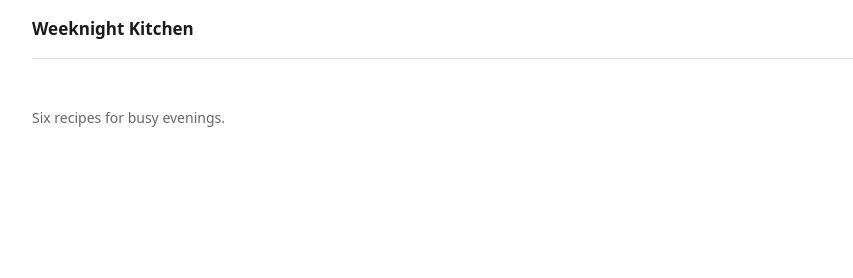
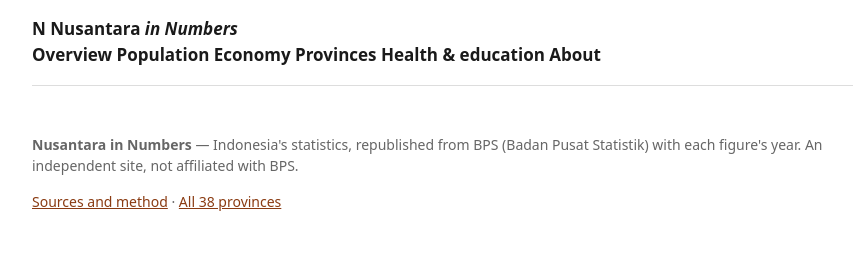
Before and after one commit to turirer/best-national-statistics-site, a plain HTML site: page app/index.html in a window 1280 px wide. Shown: the whole page, without its empty margins (178-1031 px from the left). Drawn offline with Linux system fonts and the light colour scheme.

Commit message:
Add app/index.html

```diff
--- a/app/index.html
+++ b/app/index.html
@@ -3,13 +3,31 @@
 <head>
 <meta charset="utf-8">
 <meta name="viewport" content="width=device-width, initial-scale=1">
-<title>Weeknight Kitchen</title>
+<title>Indonesia in numbers — Nusantara in Numbers</title>
+<meta name="description" content="Indonesia's national statistics: population, economy, all 38 provinces, health and education. Figures from BPS (Badan Pusat Statistik) with their years.">
 <link rel="stylesheet" href="style.css">
 <script type="module" src="main.js"></script>
 </head>
 <body>
-<header><a href="#/">Weeknight Kitchen</a></header>
+<header class="site-head">
+  <a class="brand" href="#/">
+    <span class="brand-mark" aria-hidden="true">N</span>
+    <span class="brand-text">Nusantara<em> in Numbers</em></span>
+  </a>
+  <nav class="site-nav" aria-label="Sections">
+    <a href="#/" data-nav="overview">Overview</a>
+    <a href="#/population" data-nav="population">Population</a>
+    <a href="#/economy" data-nav="economy">Economy</a>
+    <a href="#/provinces" data-nav="provinces">Provinces</a>
+    <a href="#/health-education" data-nav="health-education">Health &amp; education</a>
+    <a href="#/about" data-nav="about">About</a>
+  </nav>
+</header>
 <main id="app"></main>
-<footer>Six recipes for busy evenings.</footer>
+<footer class="site-foot">
+  <p><strong>Nusantara in Numbers</strong> — Indonesia's statistics, republished from
+  BPS (Badan Pusat Statistik) with each figure's year. An independent site, not affiliated with BPS.</p>
+  <p><a href="#/about">Sources and method</a> · <a href="#/provinces">All 38 provinces</a></p>
+</footer>
 </body>
 </html>
```
